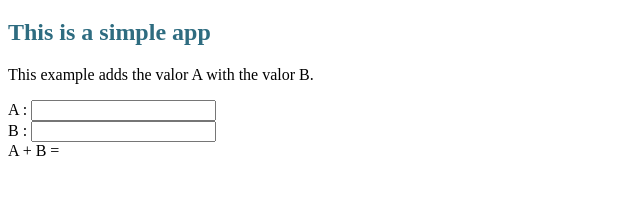
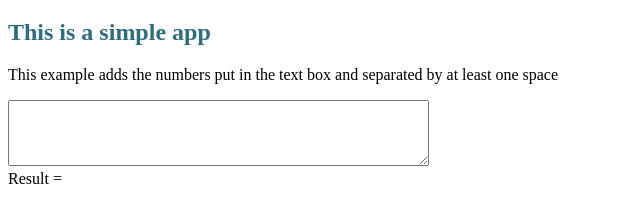
Before and after one commit to DaniAlCri/DevOpsExample, a website: page AddWebpage.html in a window 1280 px wide. Shown: the part 61-284 px from the top of the page, without its empty margins (0-640 px from the left). Drawn offline with Linux system fonts and the light colour scheme.

Commit message:
General fix
Se ha cambiado la forma en la que el html recoge los datos del script y viceversa. Esta era la fuente del error al usar la función "Document" con los test de mocha. Ahora funciona todo.

Además se ha cambiado el formato de input de la app web. En vez de sumar dos ints, ahora suma los números separados por espacios en un TextBox.

```diff
--- a/AddScript.js
+++ b/AddScript.js
@@ -1,19 +1,17 @@
-function add(a, b) {
-	var result
+function add(text) {
+	var result = 0
+	var numbers
 
-	a = parseInt(document.getElementById("aValue").value);
-	b = parseInt(document.getElementById("bValue").value);
-	result = a + b;
+	numbers = text.split(" ");
 
-	document.getElementById("result").value = result;
-
+	for (var x of numbers)
+		if(Number.isInteger(Number.parseInt(x)))
+			result += Number.parseInt(x);
 
 	return result;
 }
 
-// If we're running under Node,
+// If we're running under Node
 if(typeof exports !== 'undefined') {
     exports.add = add;
 }
-
-console.log("Result");
--- a/AddWebpage.html
+++ b/AddWebpage.html
@@ -1,4 +1,5 @@
 <!DOCTYPE html>
+<meta charset="UTF-8">
 <html>
 	<!--
     script de javascript que permita sumar los valores
@@ -18,9 +19,10 @@
 		-->
 		<h1 style="color: #5e9ca0;">DevOps example</h1>
 		<h2 style="color: #2e6c80;">This is a simple app</h2>
-		<p>This example adds the valor A with the valor B.</p>
+		<p>This example adds the numbers put in the text box and separated by at least one space</p>
 
-		<form oninput="add(aValue, bValue)">
+		<form >
+			<!--
 			A :
 			<input type="number" id="aValue" name="TextBox1">
 			<br>
@@ -30,6 +32,14 @@
 			A + B =
 			<output type="number" id="result" name="output">
 			<br>
+			-->
+
+			<textarea id="input" name="TextBox" rows="4" cols="50" oninput="output.value=add(this.value)">
+			</textarea>
+			<br>
+			Result =
+			<output type="number" id="output" name="result">
+			<br>
 		</form>
 
 
```
Also changed, not shown: test/AddScriptTest.js (+19 -15 lines).
